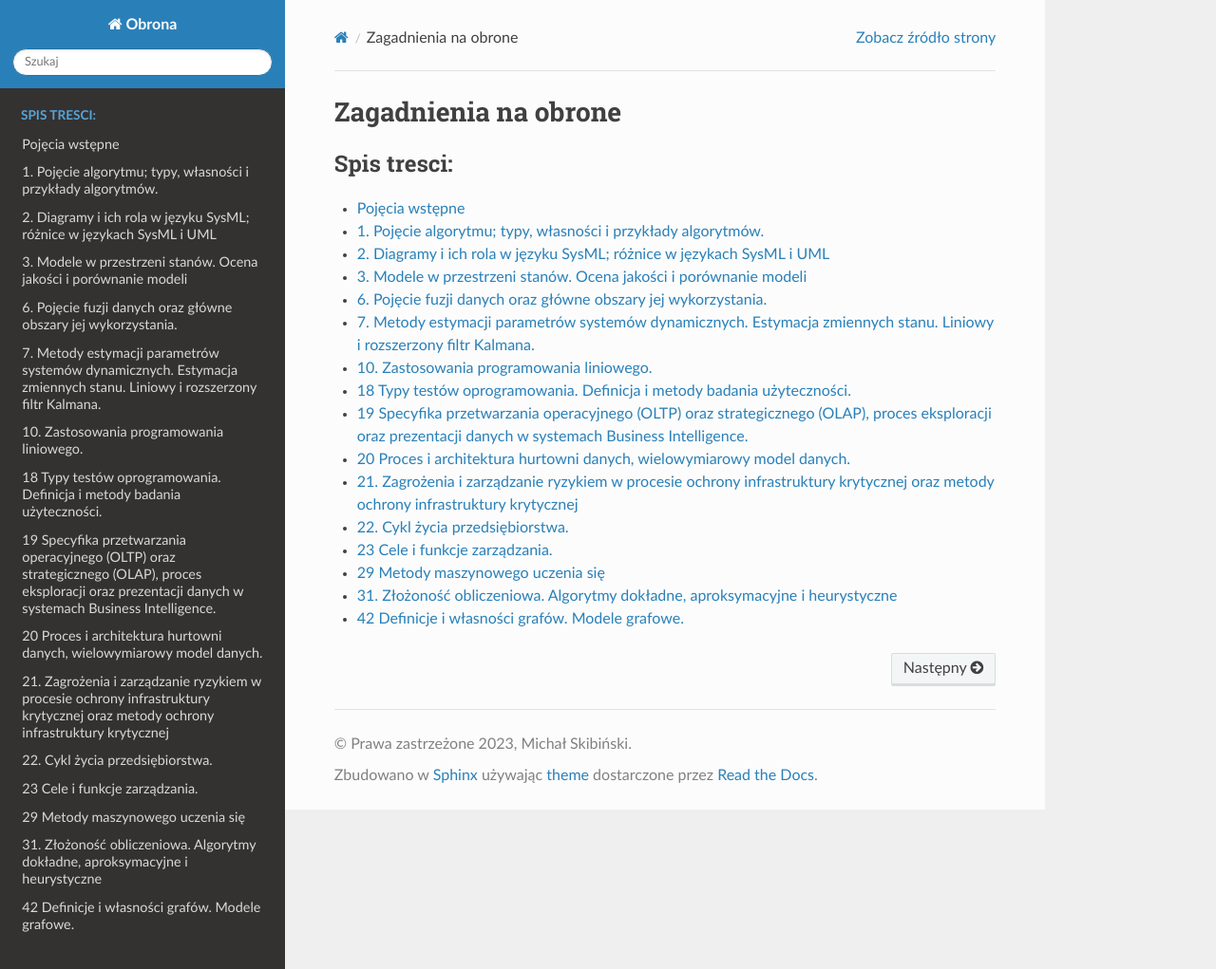
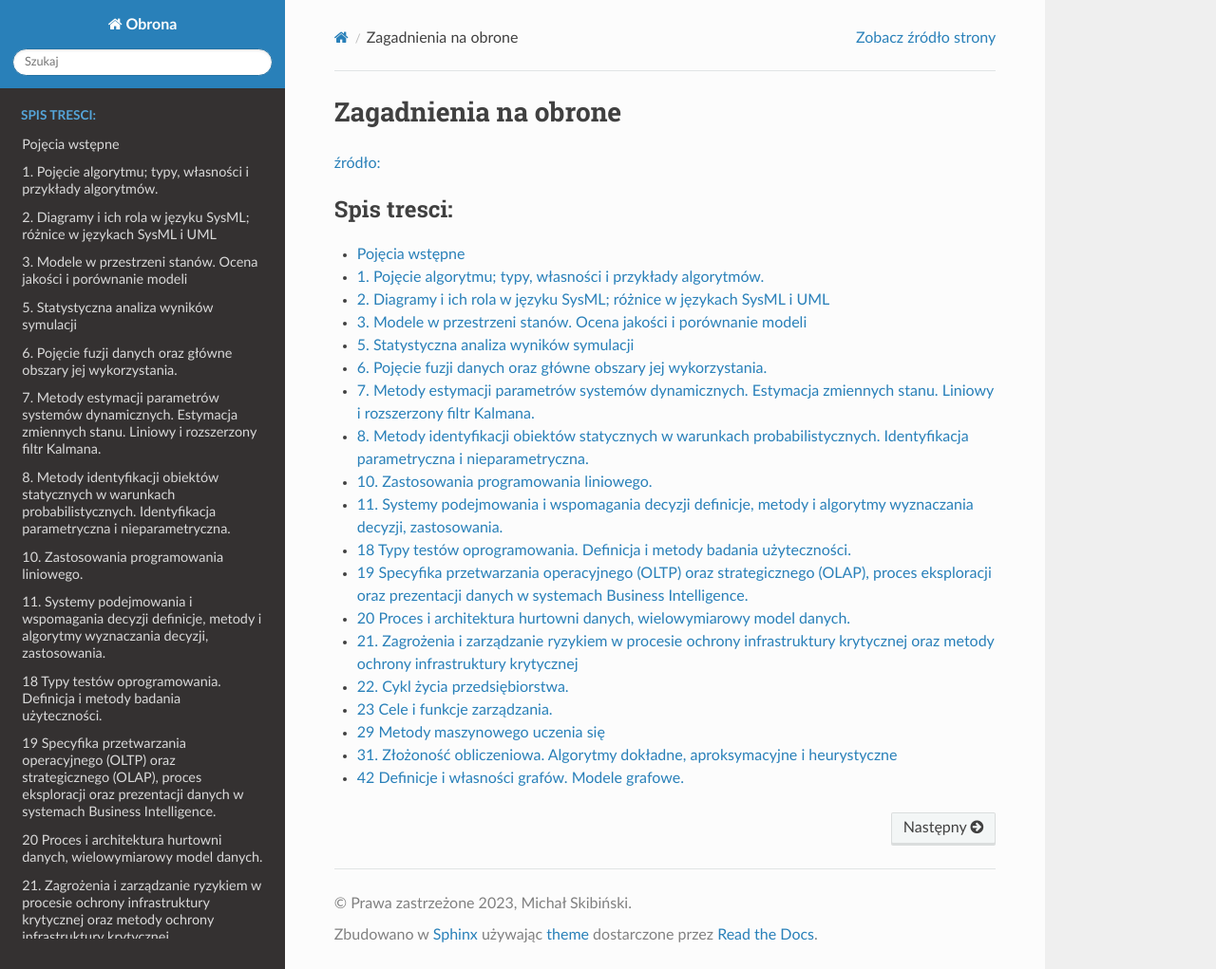
Before and after one commit to miskibin/obrona, a Sphinx documentation site: the page built from docs/source/index.rst, in a window 1280 px wide and 1021 px high. Shown: the whole window at 95% size. Built offline with Sphinx 7.4.7 and the Read the Docs theme 2.0.0, drawn with Linux system fonts in a browser that asks for light colours; some of the changed lines change nothing that is shown.

````diff
--- /dev/null
+++ b/docs/source/11.md
@@ -0,0 +1,85 @@
+# 11. Systemy podejmowania i wspomagania decyzji  definicje, metody i algorytmy wyznaczania decyzji, zastosowania.
+
+
+```{note}
+**Podejmowanie decyzji** – proces polegający na zbieraniu i przetwarzaniu informacji o przyszłym działaniu (wg Koźmińskiego). Wyróżniamy przedmiot, którego decyzja dotyczy (przedmiot decyzji/ obiekt decyzyjny -DP), oraz podmiot podejmujący decyzje (decydent - DM).
+```
+
+## Obiekt decyzyjny (DP)
+
+```{mermaid}
+graph LR
+subgraph System podejmowania decyzji DS
+D(("D(u)")) --> B[DP]
+O(("O(z)")) --> B[DP]
+
+B --> R(("R(y)"))
+end
+```
+
+- D - Decyzja
+- O - Obserwacja
+- R - Skutek decyzji
+
+```{note}
+Możemy dołączyć jeszcze decydenta który podejmuje decyzję
+na podstawie wiedzy apriori i obserwacji.
+```
+
+
+## System wspomagania decyzji (DSS)
+
+```{note}
+DSS - Decyzje generowane przez system DS podlegają akceptacji użytkownika.
+```
+
+
+## Sformułowanie problemu decyzyjnego
+
+1. Dane: model obiektu podejmowania decyzji oraz wymaganie na wyjście (np. minimalne rozwiązanie w jakimś przedziale)
+2. Funkcja celu: utworzenie funkcji celu , będącej modelem  obiektu optymalizacji
+3. Wyznaczyć: taką decyzję ze zbioru decyzji dopuszczalnych, dla której wymaganie na wyjście jest spełnione
+
+O optymalnym podejmowaniu decyzji, mówimy wtedy gdy wyznaczamy minimum/maksimum, a o zadowalającym, gdy nasze rozwiązanie jest/mieści się w  zbiorze dopuszczalnym.
+
+**Problem optymalizacyjny** – szukamy ekstremalnej wartości funkcji celu.
+
+**Problem decyzyjny** – udzielamy odpowiedzi „tak” albo „nie” na zadane pytanie o istnienie rozwiązania
+
+
+## Metody i algorytmy podejmowania i wspomagania decyzji
+
+### Symulowane wyżarzanie
+- Heurystyczna metoda optymalizacji, która polega na losowym przeszukiwaniu przestrzeni rozwiązań z uwzględnieniem temperatury, która stopniowo maleje.
+- Wyżarzanie wzięło się stąd, że metoda ta naśladuje proces fizyczny, w której ciało w którym ciało poddane wysokiej temperaturze osiąga stan równowagi termodynamicznej.
+- Metoda ta pozwala na znalezienie rozwiązania optymalnego lub bliskiego optymalnemu, nawet jeśli przestrzeń rozwiązań jest złożona lub nieciągła. Dokładniej metoda polega na inicjalizacji poprzez wybranie losowego rozwiązania i pewnej wartości temperatury. Następnie generowania nowego rozwiązania poprzez niewielkie zmiany do aktualnego rozwiązania (zmiana tym większa im wyższa jest temperatura). Jeżeli nowe rozwiązanie jest lepsze to je przyjmujemy, wpp. możemy je przyjąć z pewnym prawdopodobieństwem zależnym od temperatury i różnicy od najlepszego rozwiązania. Powtarzamy aż do warunku stopu
+
+### Tabu search
+- Heurystyczna metoda optymalizacji, która polega na przeszukiwaniu lokalnego sąsiedztwa aktualnego rozwiązania i wyborze najlepszego z nich, z wyjątkiem tych, które są zakazane (tabu).
+
+W metodzie Tabu Search, na listę tabu są dodawane elementy, które mają na celu zapobieganie powrotom do wcześniej odwiedzanych rozwiązań, co pomaga uniknąć zapętlania się w lokalnych minimum. Oto niektóre typowe elementy dodawane do listy tabu:
+
+1. Ruchy (Moves): Najczęściej na listę tabu dodaje się poszczególne ruchy, które prowadziły do aktualnego rozwiązania. Przykładem ruchu może być zamiana dwóch elementów w sekwencji lub zmiana wartości decyzyjnej w problemie optymalizacji.
+
+1. Rozwiązania (Solutions): Czasami na listę tabu dodaje się całe rozwiązania, zwłaszcza w przypadku problemów, gdzie ruchy są trudne do zdefiniowania lub gdy jest ich zbyt wiele.
+
+1. Atrybuty Rozwiązania: Zamiast całych rozwiązań lub pojedynczych ruchów, na listę tabu można również dodać pewne atrybuty rozwiązania, takie jak wartości określonych zmiennych decyzyjnych.
+
+1. Kryteria Aspiracji: Choć to nie są bezpośrednio elementy dodawane do listy tabu, kryteria aspiracji decydują o usunięciu pozycji z listy tabu. Na przykład, ruch może zostać usunięty z listy tabu, jeśli prowadzi do rozwiązania lepszego niż dotychczasowe najlepsze.
+
+1. Kadencja (Tabu Tenure): Kadencja określa, jak długo dany element pozostaje na liście tabu. Długość kadencji jest dynamicznie dostosowywana w zależności od kontekstu problemu i przebiegu wyszukiwania.
+
+
+### Kryterum jednorodne
+
+- Klasyczna metoda wielokryterialnego podejmowania decyzji, która polega na agregacji ocen poszczególnych kryteriów za pomocą wag, które odzwierciedlają ich znaczenie. W skrócie, zamienienie ocen z wielu kryteriów na jedno.
+- Metoda ta zakłada, że kryteria są niezależne i porównywalne. Tzn. nie ma zależności pomiędzy oceną dla kryterium 1 i 2, ale jesteśmy w stanie porównać na czym nam bardziej zależy.
+
+### ELECTRE, AHP, TOPSIS
+
+## Zastosowanie systemów podejmowania/wspomagania decyzji
+
+Tego typu systemy można zastosować do jakiegokolwiek problemu, gdzie mamy do podjęcia jakąś decyzję. Niektóre mogą się sprawdzić lepiej lub gorzej ale wszystkie mają ten sam cel więc powinny działać. Ale jakbym miał wymyślić parę przykładów to np. :
+1. Streamingi wykorzystujące systemy rekomendacyjne
+2. Wspomaganie wyboru kierunku studiów
+3. Diagnozowanie chorób na podstawie objawów.
--- /dev/null
+++ b/docs/source/5.md
@@ -0,0 +1,63 @@
+# 5. Statystyczna analiza wyników symulacji
+
+## Definicja
+
+proces, który pozwala na zrozumienie i interpretację danych wygenerowanych przez symulacje komputerowe. . kroki i techniki używane w statystycznej analizie wyników symulacji:
+
+## Kroki
+
+1. Zbieranie danych z symulacji
+- **Wielokrotne uruchomienia**: Aby uzyskać wiarygodne wyniki, symulacje są przeprowadzane wielokrotnie, generując dużą próbkę danych.
+- **Zapis danych**: Każde uruchomienie symulacji dostarcza zestaw danych, który jest zapisywany i analizowany.
+
+1. Przygotowanie i czyszczenie danych
+- **Kontrola jakości danych**: Sprawdzanie danych pod kątem błędów, brakujących wartości i upewnienie się, że są one odpowiednio sformatowane do analizy.
+- **Normalizacja danych**: Przygotowanie danych do analizy, w tym standaryzacja formatów i skali.
+
+1. Eksploracja danych
+- **Wizualizacja danych**: Użycie wykresów i grafów do zobrazowania danych, identyfikacji trendów i anomalii.
+- **Analiza deskryptywna**: Statystyki opisowe, takie jak średnia, mediana, odchylenie standardowe, służące do podsumowania danych.
+
+1. Testowanie hipotez statystycznych
+- **T-test**: Porównanie średnich dwóch grup, aby zobaczyć, czy różnice są statystycznie istotne.
+```{note}
+T-test jest używany, gdy chcesz porównać średnie dwóch grup. Na przykład, czy średnia czasu oczekiwania na obsługę w banku jest różna dla mężczyzn i kobiet?
+```
+
+- **ANOVA**: Analiza wariancji, używana do porównywania średnich w trzech lub więcej grupach.
+```{note}
+Metoda ta wyjaśnia, z jakim prawdopodobieństwem wyodrębnione czynniki mogą być powodem różnic między obserwowanymi średnimi grupowymi.
+```
+
+- **Test chi-kwadrat**: Testowanie, czy obserwowane częstotliwości w danych kategorycznych różnią się od oczekiwanych.
+
+```{note}
+Test chi-kwadrat jest używany, gdy chcesz sprawdzić, czy dwie zmienne kategoryczne są ze sobą powiązane. Na przykład, czy istnieje związek między płcią a preferowanym kolorem samochodu?
+```
+
+1. Modelowanie statystyczne
+- **Regresja liniowa**: Modelowanie związku między zmienną zależną a jedną lub więcej zmiennymi niezależnymi.
+
+```{note}
+zmienne niezależne - zmienne, które nie zależą od innych zmiennych, a zmienne zależne - zmienne, które zależą od innych zmiennych. np. Chcesz zrozumieć, w jaki sposób czas nauki (godziny) wpływa na wynik egzaminu (punkty).
+
+1. Zmienna zależna: Wynik egzaminu (punkty). Jest to zmienna, którą chcesz przewidzieć lub objaśnić.
+2. Zmienna niezależna: Czas nauki (godziny). Jest to zmienna, którą zmieniasz lub bierzesz pod uwagę, aby zobaczyć, jak wpływa na wynik egzaminu.
+```
+
+
+- **Regresja logistyczna**: Modelowanie prawdopodobieństwa zdarzenia binarnego (np. zakupu przez klienta) w zależności od różnych czynników.
+
+1. Analiza zaawansowana
+- **Analiza skupień (clustering)**: Grupowanie danych na podstawie podobieństw, aby zidentyfikować wzorce.
+- **Analiza warunkowa**: Porównywanie obecnych wyników z poprzednimi, aby zauważyć zmiany i tendencje.
+
+1. Interpretacja wyników
+- **Wyciąganie wniosków**: Używanie analizy statystycznej do interpretacji wyników symulacji, przewidywania przyszłych trendów i identyfikacji czynników wpływających na wyniki.
+- **Ocena ograniczeń**: Uwzględnianie ograniczeń metodyki i danych oraz rozważanie, jak mogą wpływać na wyniki.
+
+### Zastosowania
+- przewidywania wyników ekonomicznych,
+- projektowanie systemów inżynieryjnych
+- testowanie leków w badaniach medycznych.
+Niezbędna do weryfikacji i ulepszania modeli symulacyjnych, a także do podejmowania informowanych decyzji w oparciu o wyniki symulacji.
--- /dev/null
+++ b/docs/source/8.md
@@ -0,0 +1,57 @@
+# 8. Metody identyfikacji obiektów statycznych w warunkach probabilistycznych. Identyfikacja parametryczna i nieparametryczna.
+
+[paper from pwr](http://diuna.iiar.pwr.wroc.pl/greblicki/PAPERS/PDF/016-1974-ps.pdf)
+
+proces, w którym staramy się zrozumieć i modelować zachowanie systemu lub obiektu na podstawie obserwowanych danych
+Identyfikacja obiektów statycznych w warunkach probabilistycznych to proces, w którym staramy się zrozumieć i modelować zachowanie systemu lub obiektu na podstawie obserwowanych danych. Metody identyfikacji dzielą się na dwie główne kategorie: parametryczne i nieparametryczne. Oba te podejścia mają swoje unikalne cechy i zastosowania.
+
+### Identyfikacja Parametryczna
+
+W metodach parametrycznych zakłada się, że system można opisać za pomocą modelu matematycznego o określonej formie, zdefiniowanej przez zestaw parametrów. Kluczowe aspekty tych metod to:
+
+1. **Model Matematyczny**: Określona struktura modelu, taka jak równanie liniowe, jest założeniem wyjściowym.
+2. **Estymacja Parametrów**: Na podstawie danych wejściowych i wyjściowych systemu, estymuje się parametry modelu.
+3. **Popularne Techniki**:
+   - **Metoda Najmniejszych Kwadratów (MNK)**: Stosowana do estymacji parametrów modelu poprzez minimalizację sumy kwadratów różnic między obserwowanymi a modelowanymi wartościami.
+   - **Metoda LMS (Least Mean Squares)**: Wariant MNK stosowany w adaptacyjnych filtrach cyfrowych.
+   - **Metoda MNW (Metoda Największej Wiarygodności)**: Oparty na maksymalizacji funkcji wiarygodności modelu.
+   - **Metoda Bayesa**: Uwzględnia wcześniejszą wiedzę o rozkładzie parametrów.
+
+### Identyfikacja Nieparametryczna
+Metody nieparametryczne nie opierają się na założeniach dotyczących formy matematycznej modelu systemu. Zamiast tego, modeluje się system bezpośrednio na podstawie danych obserwacyjnych. Kluczowe cechy:
+
+1. **Bez Założeń Strukturalnych**: Nie zakłada się żadnej specyficznej formy modelu matematycznego.
+2. **Bezpośrednia Analiza Danych**: Modelowanie oparte jest na danych wejściowych i wyjściowych bez próby dopasowania ich do określonego modelu matematycznego.
+3. **Popularne Techniki**:
+   - **Charakterystyka Amplitudowo-Fazowa**: Graficzna reprezentacja odpowiedzi systemu.
+   - **Funkcja Odpowiedzi Impulsowej**: Wyznaczanie, jak system odpowiada na impuls.
+   - **Funkcja Gęstości Widmowej Mocy**: Analiza częstotliwościowa systemu.
+   - **Funkcja Autokorelacji lub Korelacji Wzajemnej**: Analiza zależności statystycznych w danych.
+   - **Estymator Parzena**: Do estymacji gęstości rozkładu prawdopodobieństwa.
+
+### Przykład Identyfikacji Parametrycznej:
+**Kontekst**: Wyobraź sobie, że jesteś dietetykiem i chcesz badać wpływ diety bogatej w białko na utratę wagi. Twoim celem jest opracowanie modelu, który pozwoli przewidzieć utratę wagi na podstawie ilości spożywanego białka.
+
+- **Zmienna Niezależna**: Ilość spożywanego białka (w gramach na dzień).
+- **Zmienna Zależna**: Ilość utraconej wagi (w kilogramach).
+
+**Proces**:
+1. **Zbierasz Dane**: Przeprowadzasz eksperyment, w którym grupa osób stosuje dietę bogatą w białko przez określony czas. Mierzysz ich spożycie białka i utratę wagi.
+2. **Model Matematyczny**: Zakładasz, że istnieje liniowa zależność między spożyciem białka a utratą wagi. Model wygląda następująco: $\text{Utrata wagi} = a \times \text{Spożycie białka} + b$, gdzie $a$ i $b$ to parametry do estymacji.
+3. **Estymacja Parametrów**: Używasz metody najmniejszych kwadratów (MNK) do znalezienia najlepszych wartości dla $a$ i $b$.
+4. **Wnioski**: Na podstawie uzyskanego modelu możesz przewidywać utratę wagi w oparciu o ilość spożywanego białka.
+
+### Przykład Identyfikacji Nieparametrycznej:
+**Kontekst**: Jesteś ekologiem badającym wpływ temperatury na aktywność ptaków w danym regionie. Chcesz określić, jak zmienia się ich aktywność w różnych warunkach temperaturowych, ale nie masz uprzednich założeń co do natury tej zależności.
+
+- **Zmienna Niezależna**: Temperatura powietrza (w stopniach Celsjusza).
+- **Zmienna Zależna**: Poziom aktywności ptaków (mierzony np. przez liczbę zaobserwowanych ptaków).
+
+**Proces**:
+1. **Zbierasz Dane**: Obserwujesz i rejestrujesz aktywność ptaków oraz temperaturę w różnych porach dnia i różnych warunkach pogodowych.
+2. **Analiza Bezpośrednia**: Zamiast próbować dopasować dane do konkretnego modelu matematycznego, analizujesz je bezpośrednio. Może to obejmować tworzenie wykresów rozrzutu i szukanie wzorców.
+3. **Techniki Nieparametryczne**: Możesz użyć metody jak estymator Parzena do estymacji gęstości prawdopodobieństwa, aby zobaczyć, jak gęstość obserwacji ptaków zmienia się w zależności od temperatury.
+4. **Wnioski**: Twoje obserwacje mogą ujawnić, na przykład, że aktywność ptaków jest wyższa w określonych zakresach temperatury, bez próby przypisywania tego do konkretnego modelu matematycznego.
+
+### Podsumowanie:
+W identyfikacji parametrycznej, zakładasz pewną strukturę modelu (np. liniową zależność) i używasz danych do estymacji parametrów tego modelu. W identyfikacji nieparametrycznej, analizujesz dane bezpośrednio, bez zakładania specyficznej formy modelu, co jest przydatne, gdy nie masz pewności co do natury zależności między zmiennymi.
--- a/docs/source/index.rst
+++ b/docs/source/index.rst
@@ -1,6 +1,11 @@
 
 Zagadnienia na obrone
 =====================
+
+`źródło: <https://docs.google.com/document/d/1f9OC5-AIajP8xqNfQZPEnTW1yfScT1YX/edit#heading=h.gjdgxs>`_
+
+
+
 
 .. toctree::
     :maxdepth: 1
@@ -10,10 +15,13 @@
     1
     2
     3
+    5
     6
     7
+    8
     9
     10
+    11
     18
     19
     20
````
Also changed, not shown: 8 other files.
